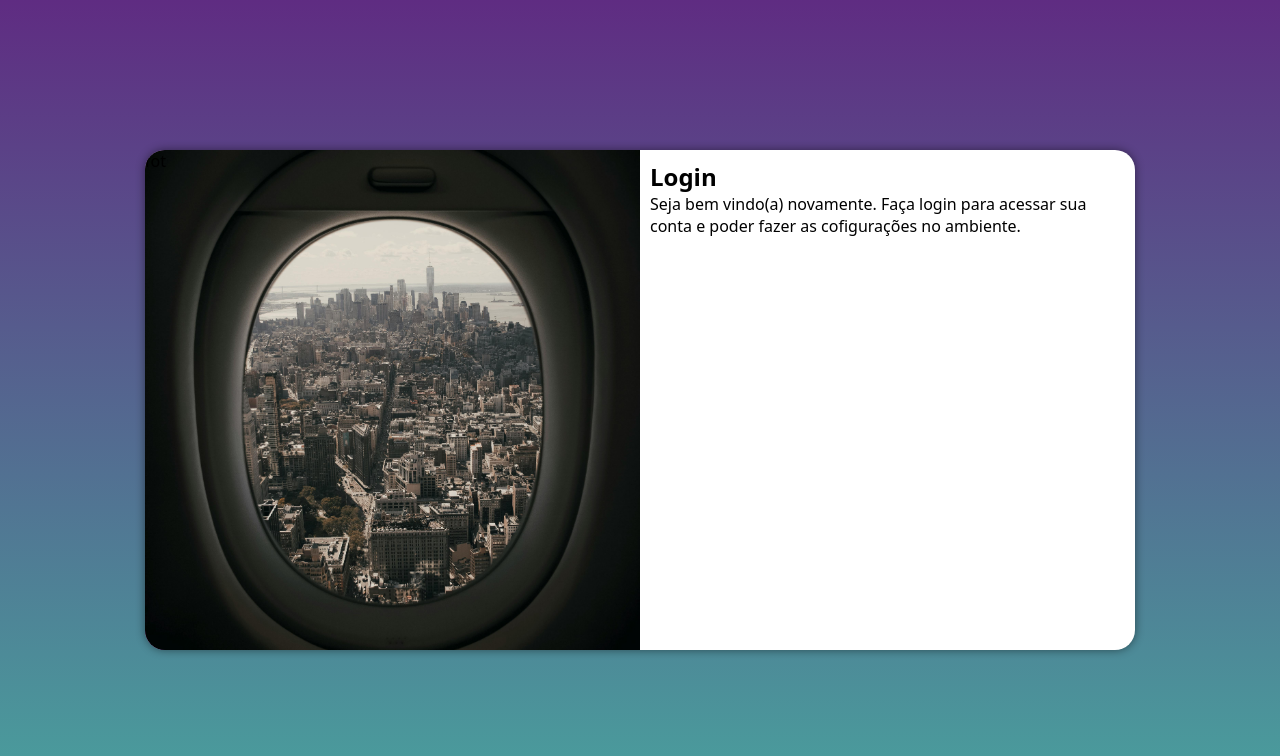
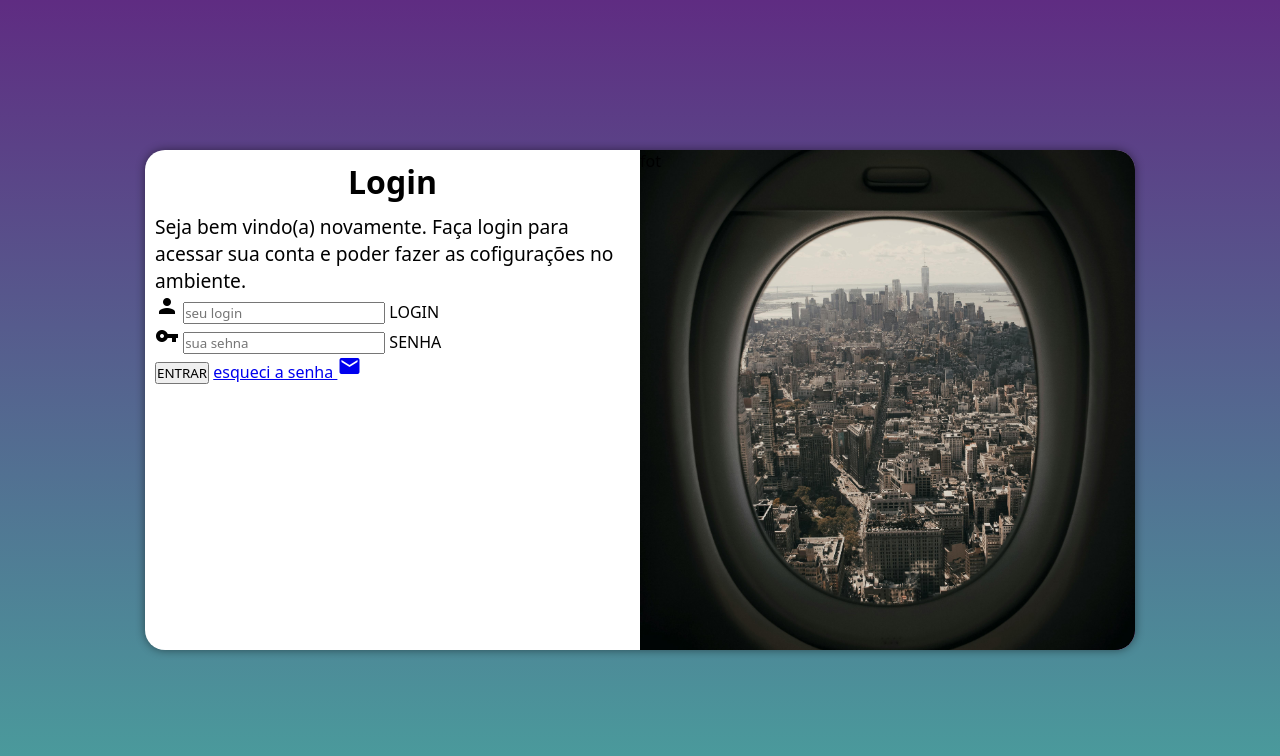
Before and after one commit to duprimer/tela-login, a plain HTML site: page index.html in a window 1280 px wide. Drawn offline with nearby package versions, Linux system fonts and the light colour scheme.

Commit message:
formulario

```diff
--- a/estilo/style.css
+++ b/estilo/style.css
@@ -60,3 +60,14 @@ section#login > div#formulario{
     padding: 10px;
     display: block;
 }
+
+div#formulario >h1{
+    text-align: center;
+    margin-bottom: 10px;
+}
+
+
+
+div#formulario > p{
+    font-size: 0.8em;
+}
--- a/index.html
+++ b/index.html
@@ -4,6 +4,8 @@
     <meta charset="UTF-8">
     <meta name="viewport" content="width=device-width, initial-scale=1.0">
     <title>Login</title>
+    <link href="https://fonts.googleapis.com/css2?family=Material+Symbols+Outlined" rel="stylesheet" />
+    <link rel="stylesheet" href="https://fonts.googleapis.com/icon?family=Material+Icons">
     <link rel="stylesheet" href="estilo/style.css">
     <link rel="stylesheet" href="media-query/style.css">
 </head>
@@ -22,7 +24,24 @@
                 <h1>Login</h1>
                 <p>Seja bem vindo(a) novamente. Faça login para acessar sua conta e poder fazer as cofigurações no ambiente.</p>
 
-                <form action="login.php" method="post">
+                <form action="login.php" method="post" autocapitalize="on">
+
+                    <div class="campo">
+                        <i class="material-icons">person</i>
+                        <input type="email" name="email" id="iemail" placeholder="seu login"  autocomplete="email" required maxlength="30">
+                        <label for="ilogin">LOGIN</label>
+                    </div>
+
+                    <div class="campo">
+                        <i class="material-icons">vpn_key</i>
+                        <input type="password" name="SENHA" id="isenha"  placeholder="sua sehna" autocomplete="current-password" required minlength="8">
+                        <label for="isenha">SENHA</label>
+                    </div>
+
+                        <input type="submit" value="ENTRAR">
+                        <a href="esqueci.html">
+                            esqueci a senha <i class="material-icons">mail</i>
+                        </a>
 
                 </form>
             </div>
--- a/media-query/style.css
+++ b/media-query/style.css
@@ -39,14 +39,22 @@
 
 
         section#login > div#imagem{
-        float:left ;
+            float:right ;
             width: 50%;
             height: 100%;
             }
 
         section#login > div#formulario{
-        float: right;
+            float: left;
             width: 50%;
         }
 
+        div#formulario > h1{
+            font-size: 2em;
         }
+
+        div#formulario > p{
+            font-size:1.2em;
+        }
+
+    }
```
Lines whose indentation alone changed are shown as unchanged.
